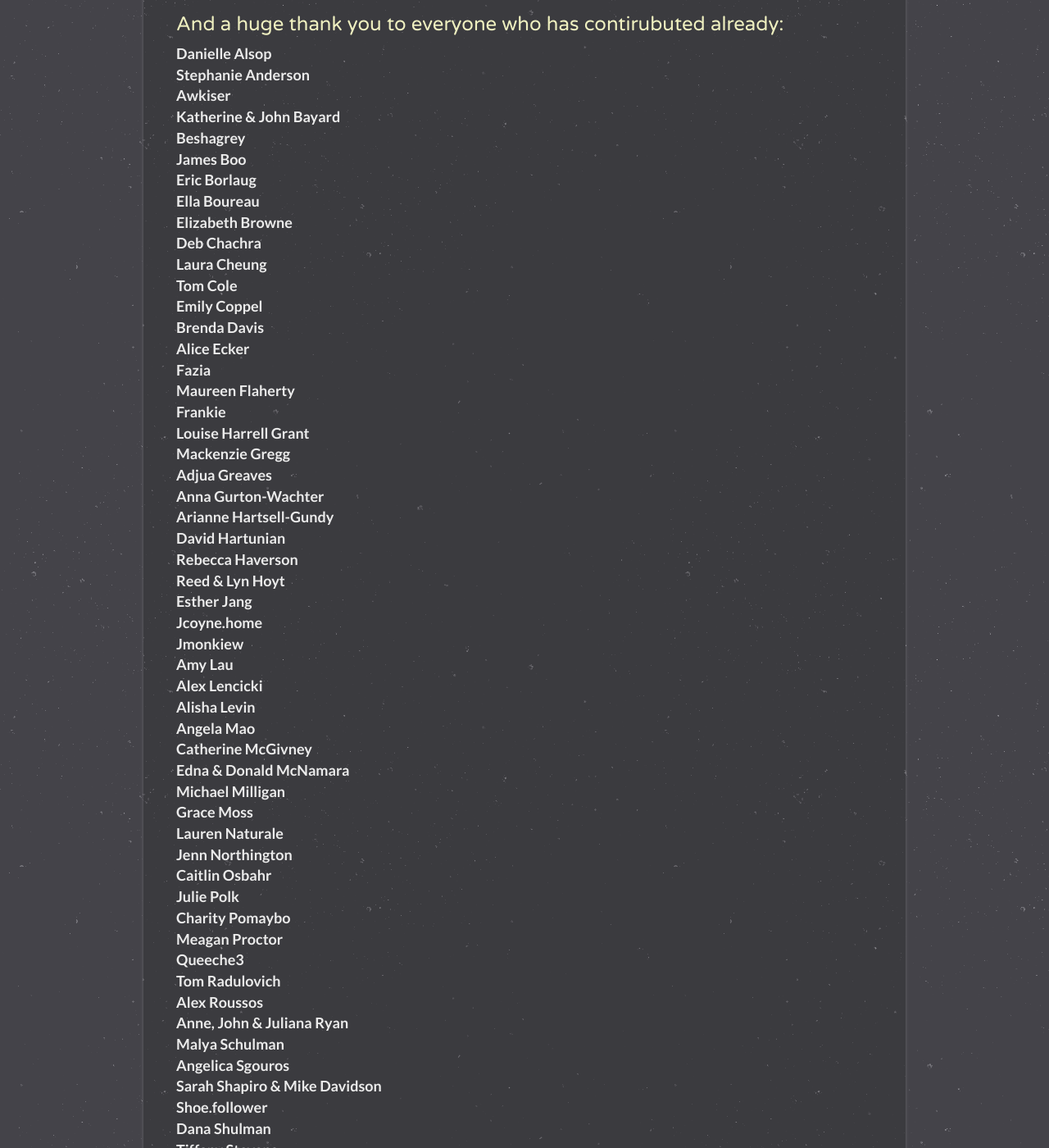
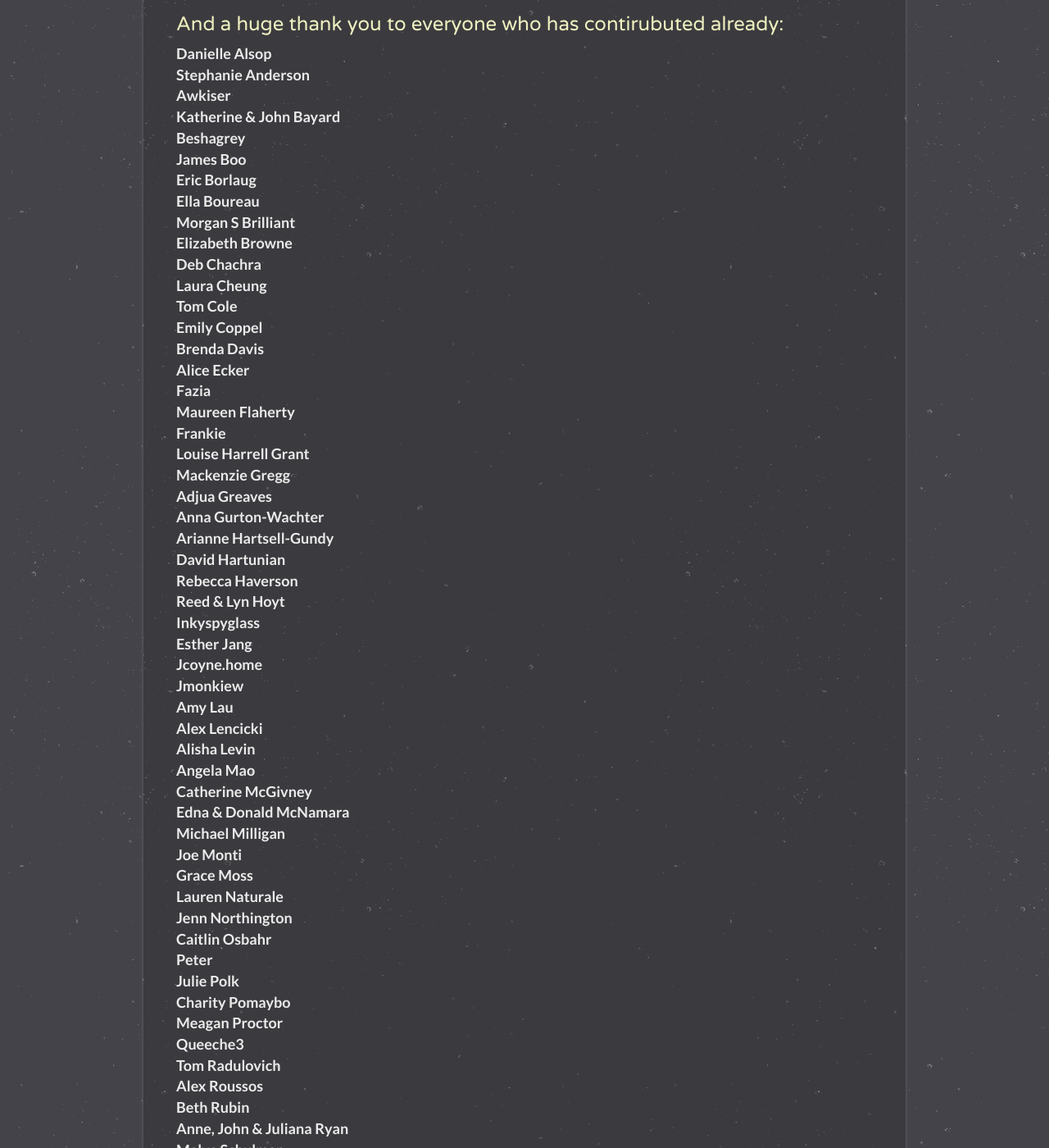
Before and after one commit to OctaviaProject/octaviaproject.github.io, a Jekyll site: the page built from donate.html, in a window 1280 px wide and 1400 px high, scrolled down 1244 px. Shown: the whole window at 82% size. Built offline with Jekyll 4.4.1, drawn with Linux system fonts in a browser that asks for light colours.

Commit message:
Added donor names

```diff
--- a/donate.html
+++ b/donate.html
@@ -51,6 +51,7 @@
           James Boo<br>
           Eric Borlaug<br>
           Ella Boureau<br>
+          Morgan S Brilliant<br>
           Elizabeth Browne<br>
           Deb Chachra<br>
           Laura Cheung<br>
@@ -69,6 +70,7 @@
           David Hartunian<br>
           Rebecca Haverson<br>
           Reed & Lyn Hoyt<br>
+          Inkyspyglass<br>
           Esther Jang<br>
           Jcoyne.home<br>
           Jmonkiew<br>
@@ -79,22 +81,26 @@
           Catherine McGivney<br>
           Edna & Donald McNamara<br>
           Michael Milligan<br>
+          Joe Monti<br>
           Grace Moss<br>
           Lauren Naturale<br>
           Jenn Northington<br>
           Caitlin Osbahr<br>
+          Peter<br>
           Julie Polk<br>
           Charity Pomaybo<br>
           Meagan Proctor<br>
           Queeche3<br>
           Tom Radulovich<br>
           Alex Roussos<br>
+          Beth Rubin<br>
           Anne, John & Juliana Ryan<br>
           Malya Schulman<br>
           Angelica Sgouros<br>
           Sarah Shapiro & Mike Davidson<br>
           Shoe.follower<br>
           Dana Shulman<br>
+          William Somerville<br>
           Tiffany Stevens<br>
           Irina Varina<br>
           Tom Web<br>
```
